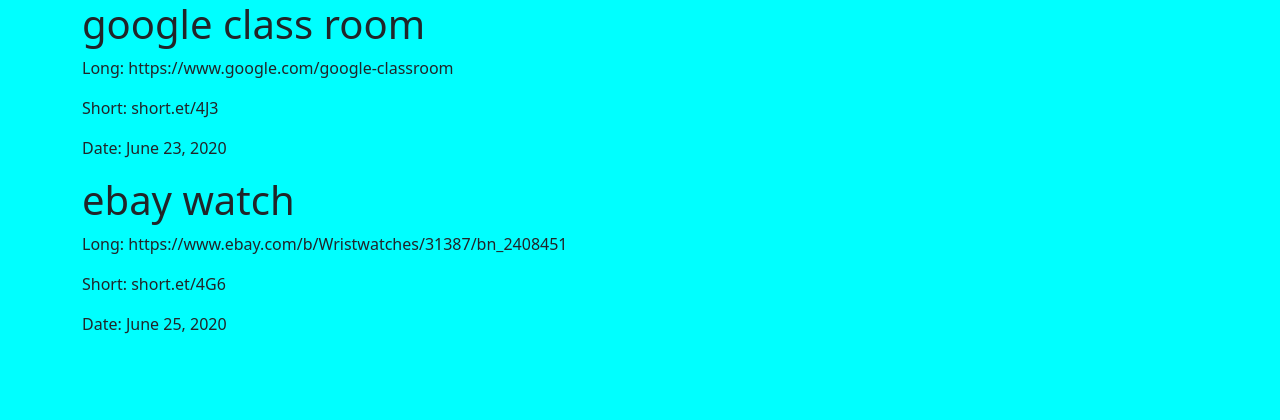
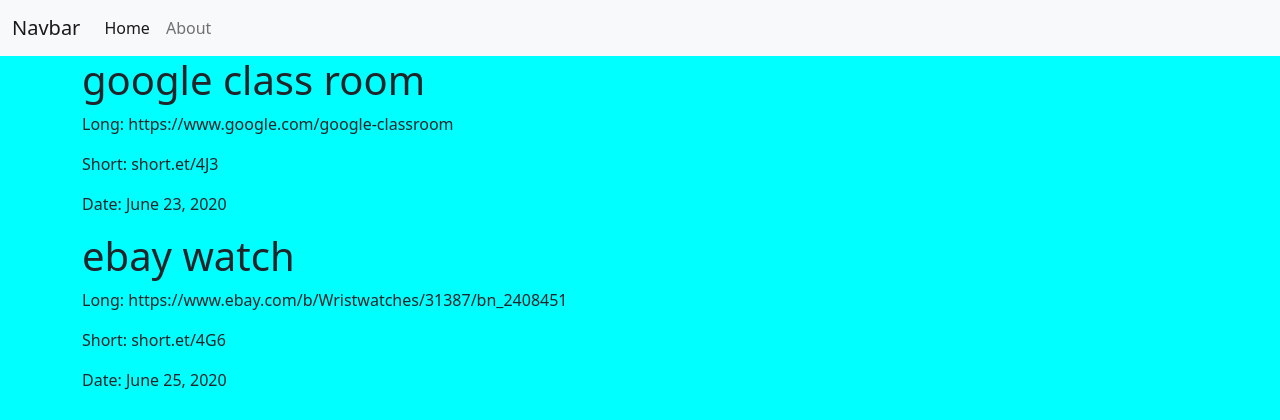
Before and after one commit to avendesta/short-et, a Django app: page / in a window 1280 px wide. Shown: the top 420 px of the page. Run offline with Django 3.2, Linux system fonts and the light colour scheme.

Commit message:
removed hardcoded route path with url function on base.html

```diff
--- a/shortner_project/shortner/templates/shortner/base.html
+++ b/shortner_project/shortner/templates/shortner/base.html
@@ -19,6 +19,25 @@
 
   </head>
   <body>
+    <nav class="navbar navbar-expand-lg navbar-light bg-light">
+      <div class="container-fluid">
+        <a class="navbar-brand" href="#">Navbar</a>
+        <button class="navbar-toggler" type="button" data-bs-toggle="collapse" data-bs-target="#navbarNav" aria-controls="navbarNav" aria-expanded="false" aria-label="Toggle navigation">
+          <span class="navbar-toggler-icon"></span>
+        </button>
+        <div class="collapse navbar-collapse" id="navbarNav">
+          <ul class="navbar-nav">
+            <li class="nav-item">
+              <a class="nav-link active" aria-current="page" href="{% url 'shortner-home' %}">Home</a>
+            </li>
+            <li class="nav-item">
+              <a class="nav-link" aria-current="page" href="{% url 'shortner-about' %}">About</a>
+            </li>
+          </ul>
+        </div>
+      </div>
+    </nav>
+
     <div class="container">
       {% block content %} {% endblock content %}
     </div>
```
